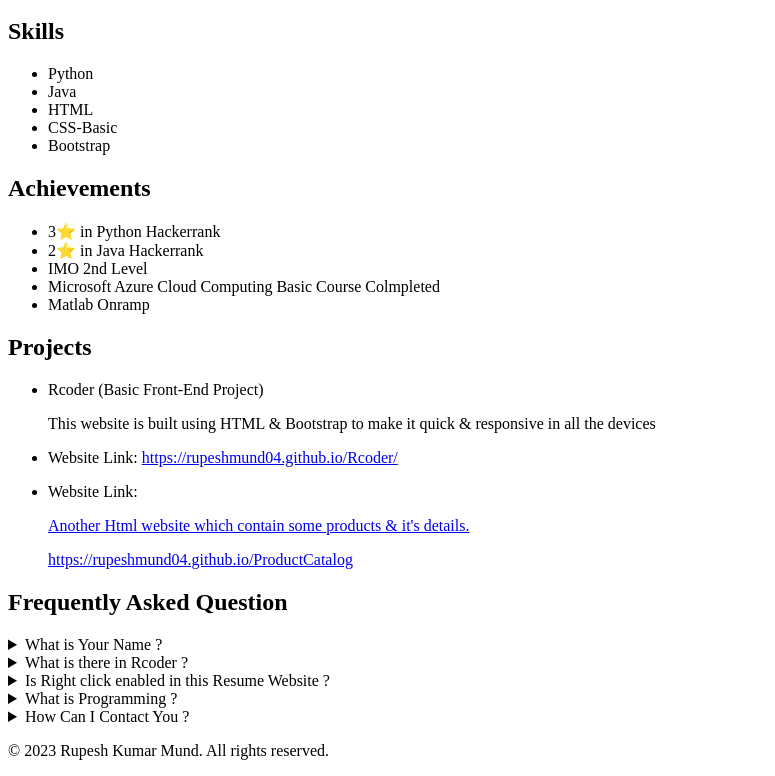
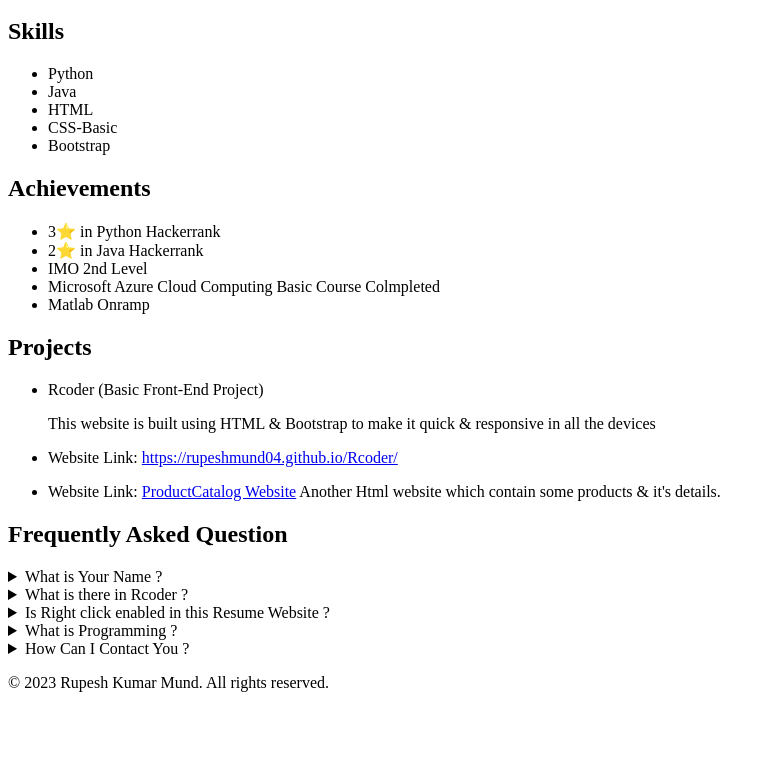
Before and after one commit to Rupeshmund04/resume-Html, a plain HTML site: page index.html in a window 1280 px wide. Shown: the part 1226-2002 px from the top of the page, without its empty margins (0-775 px from the left). After the commit the page ends 1934 px from the top, so only its background shows below. Drawn offline with Linux system fonts and the light colour scheme.

Commit message:
Update index.html

```diff
--- a/index.html
+++ b/index.html
@@ -135,7 +135,7 @@
                 </li>
                 <li><p>Website Link: <a href="https://rupeshmund04.github.io/Rcoder/" target="_main">https://rupeshmund04.github.io/Rcoder/</a></p></li>
 
-                <li><p>Website Link: <a href="https://rupeshmund04.github.io/ProductCatalog" target="_main"> <p>Another Html website which contain some products & it's details.</p> <span> https://rupeshmund04.github.io/ProductCatalog </span></p> </a></li>
+                <li><span>Website Link: <a href="https://rupeshmund04.github.io/ProductCatalog" target="_main">ProductCatalog Website</a> </span> <span>Another Html website which contain some products & it's details.</span> </li>
 
             </ul>
         </section>
```
